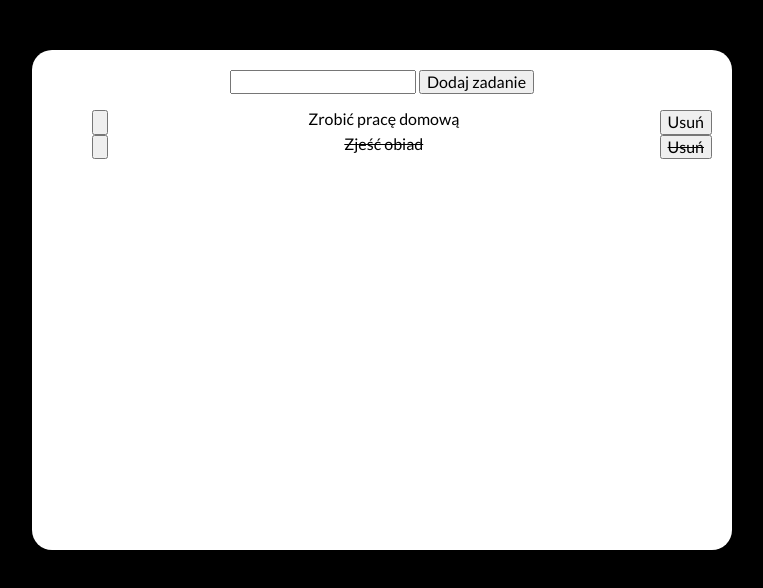
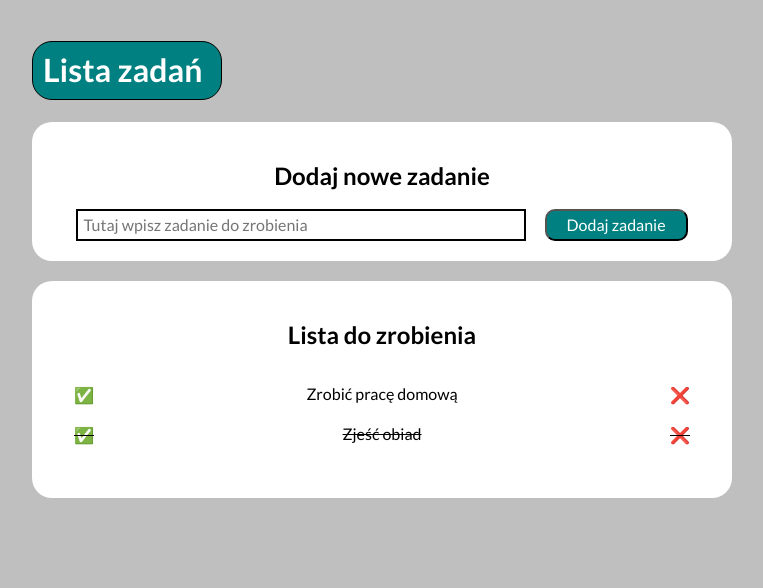
Before and after one commit to AdrianJar/ToDoList, a plain HTML site: page index.html in a window 1280 px wide. Shown: the whole page, without its empty margins (258-1021 px from the left). Drawn offline with nearby package versions, Linux system fonts and the light colour scheme.

Commit message:
Added styles to todo list

```diff
--- a/CSS/container.css
+++ b/CSS/container.css
@@ -1,9 +1,15 @@
 .container {
   text-align: center;
   max-width: 700px;
-  height: 500px;
   background-color: white;
   border-radius: 20px;
-  margin: 50px auto;
+  margin: auto;
+  margin-bottom: 20px;
   padding: 20px;
 }
+
+.container--top {
+  max-width: 700px;
+  border-radius: 20px;
+  margin: 0px auto;
+}
--- /dev/null
+++ b/CSS/form.css
@@ -0,0 +1,14 @@
+.form__input {
+  max-width: 450px;
+  width: 100%;
+  margin-right: 15px;
+  border: 2px solid;
+  padding: 5px;
+}
+
+.form__button {
+  padding: 5px 20px;
+  border-radius: 10px;
+  background-color: teal;
+  color: white;
+}
--- /dev/null
+++ b/CSS/listTask.css
@@ -0,0 +1,23 @@
+.list {
+  padding: 1px;
+}
+
+ul li:hover {
+  background-color: rgb(126, 127, 127);
+}
+
+.list__taskItem {
+  display: flex;
+  justify-content: space-between;
+  margin: 10px;
+  padding: 5px;
+}
+
+.list__taskButton {
+  border: none;
+  background-color: transparent;
+}
+
+.list__taskDone {
+  text-decoration: line-through;
+}
--- a/CSS/style.css
+++ b/CSS/style.css
@@ -13,9 +13,15 @@ body {
 }
 
 .body {
-  background-color: black;
+  background-color: rgb(191, 191, 191);
+  padding: 20px;
 }
 
-.list__taskDone {
-  text-decoration: line-through;
+.header {
+  background-color: teal;
+  color: white;
+  max-width: 190px;
+  border: 1px solid black;
+  border-radius: 20px;
+  padding: 10px;
 }
--- a/CSS/taskList.css
+++ /dev/null
@@ -1,4 +0,0 @@
-.tasks__listItem{
-    display: flex;
-    justify-content: space-between;
-}
--- a/index.html
+++ b/index.html
@@ -24,21 +24,28 @@
     <script src="https://cdn.jsdelivr.net/npm/feather-icons/dist/feather.min.js"></script>
     <link href="CSS/style.css" rel="stylesheet" />
     <link href="CSS/container.css" rel="stylesheet" />
-    <link href="CSS/taskList.css" rel="stylesheet" />
+    <link href="CSS/listTask.css" rel="stylesheet" />
+    <link href="CSS/form.css" rel="stylesheet" />
   </head>
 
   <body class="body">
+    <div class="container--top">
+      <h1 class="header">Lista zadań</h1>
+    </div>
     <div class="container">
-      <form class="container__form js-form">
-        <input class="js-newTask" />
-        <button class="js-button">Dodaj zadanie</button>
+      <h2>Dodaj nowe zadanie</h2>
+      <form class="js-form">
+        <input
+          type="text"
+          placeholder="Tutaj wpisz zadanie do zrobienia"
+          class="form__input js-newTask"
+        />
+        <button class="form__button js-button">Dodaj zadanie</button>
       </form>
-      <div class="tasks">
-        <ul class="js-tasks"></ul>
-      </div>
+    </div>
+    <div class="container">
+      <h2>Lista do zrobienia</h2>
+      <ul class="list js-tasks"></ul>
     </div>
   </body>
-  <script>
-    feather.replace();
-  </script>
 </html>
--- a/script.js
+++ b/script.js
@@ -58,11 +58,10 @@
         for (const task of tasks) {
             htmlString += `
                 <li
-                class="${task.done ? " list__taskDone" : ""} tasks__listItem"
-                >
-                    <button class="js-done"><i data-feather="check"></i></button>
+                class="${task.done ? "list__taskDone" : ""} list__taskItem">
+                    <button class="list__taskButton js-done">✅</button>
                     ${task.content}
-                    <button class="js-remove">Usuń</button>
+                    <button class="list__taskButton js-remove">❌</button>
                 </li>
             `;
         }
```
